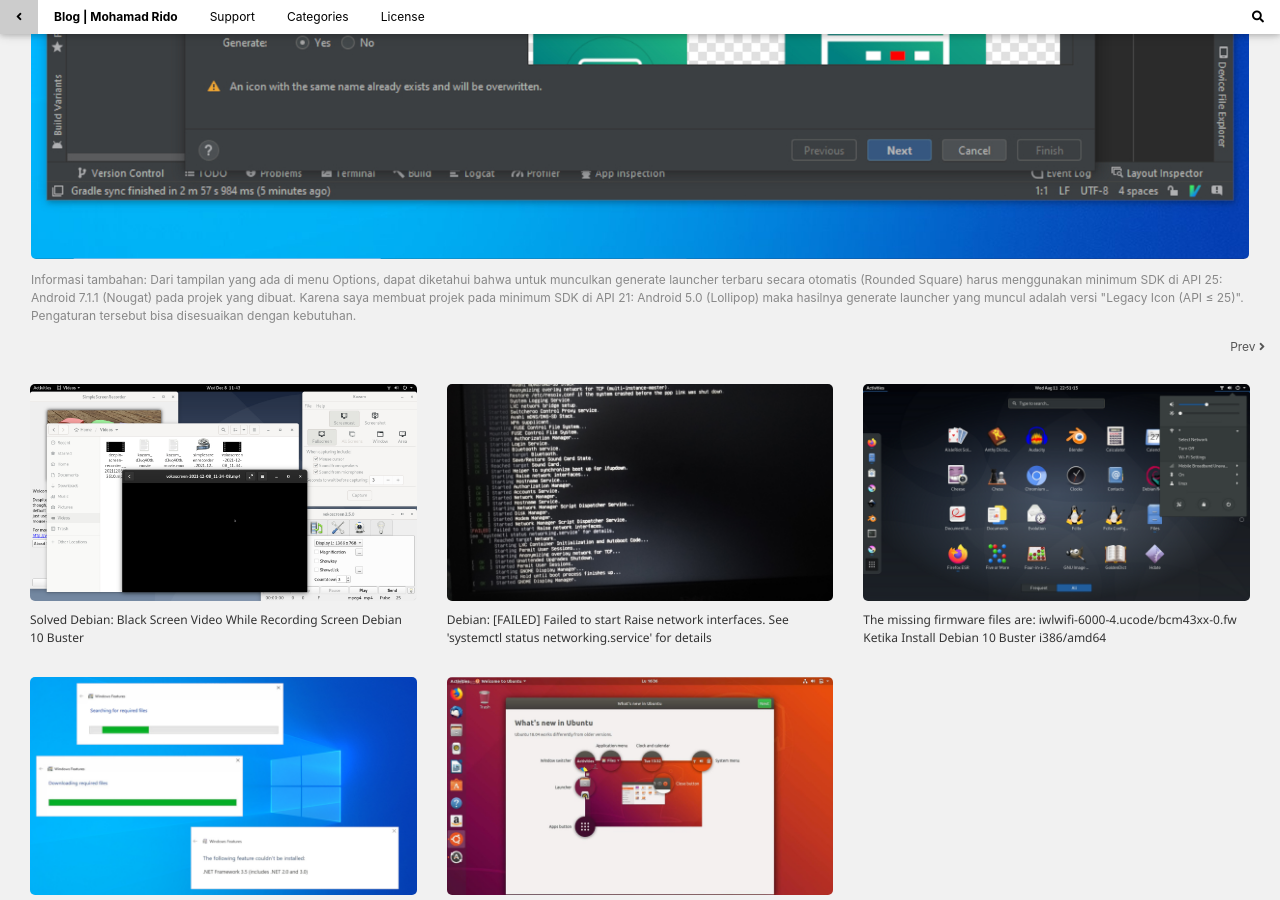
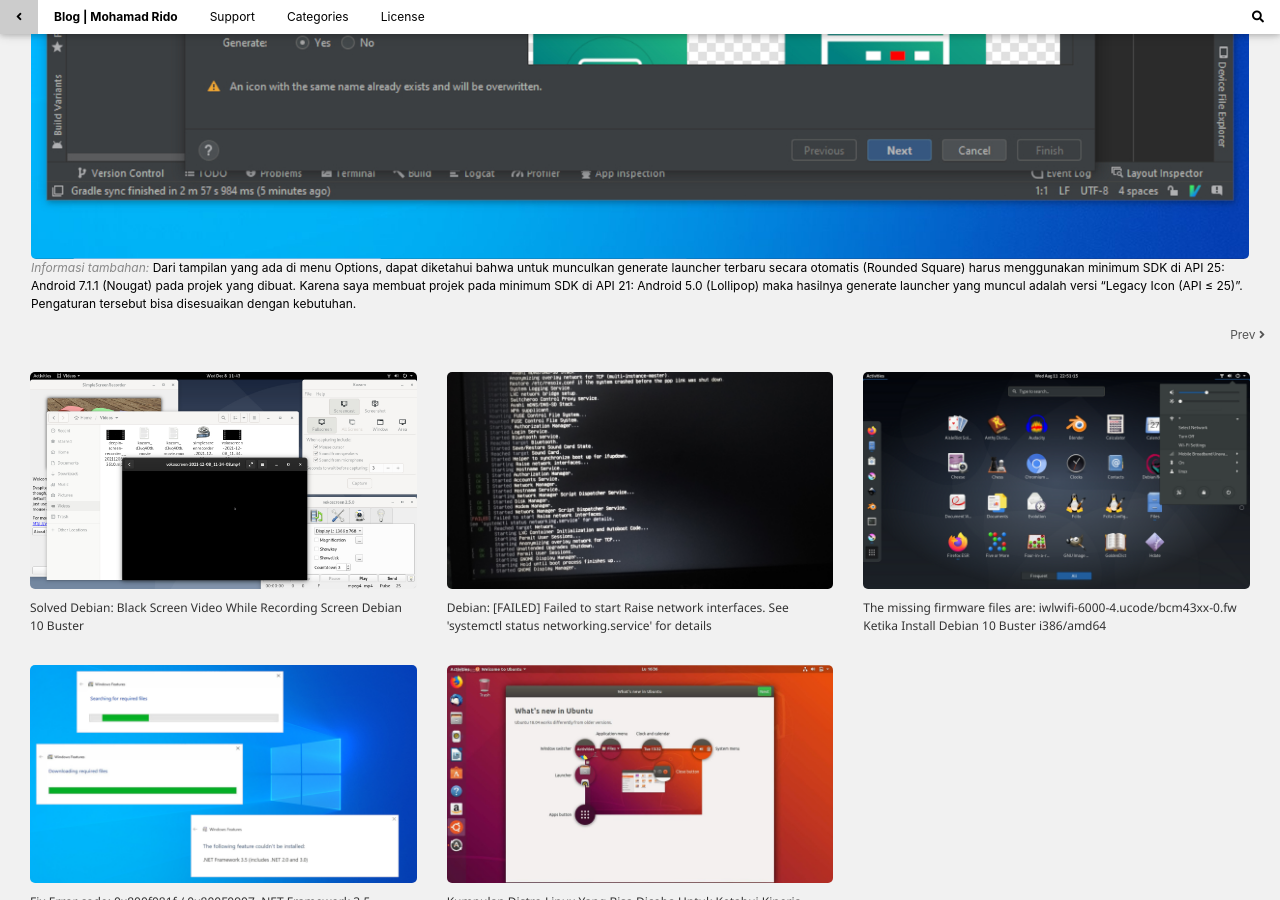
Before and after one commit to mohamadrido/blog, a Jekyll site: the page built from _posts/2022-07-02-cara-generate-rounded-square-launcher-android-studio-legacy-icon.md, in a window 1280 px wide and 900 px high, scrolled down 2234 px. Built offline with Jekyll 4.4.1, drawn with Linux system fonts in a browser that asks for light colours; our own code applies the rules of GitHub Pages for plain Markdown files.

Commit message:
Update 2022-07-02-cara-generate-rounded-square-launcher-android-studio-legacy-icon.md

```diff
--- a/_posts/2022-07-02-cara-generate-rounded-square-launcher-android-studio-legacy-icon.md
+++ b/_posts/2022-07-02-cara-generate-rounded-square-launcher-android-studio-legacy-icon.md
@@ -18,4 +18,4 @@
 Setelah itu akan terbuka tampilan <i style="color:#888;">Configure Image Asset</i>, di sini tidak akan upload ulang gambar icon. Melainkan pilih tab <i style="color:#888;">Options</i> dan pada menu ceklis <i style="color:#888;">Generate</i> yang semula <i style="color:#888;">Yes</i> ganti menjadi <i style="color:#888;">No</i>. Kemudian untuk menyimpan hasilnya pilih <i style="color:#888;">Next</i> dan <i style="color:#888;">Finish</i>. Tampilannya kurang lebih seperti gambar di bawah ini.<br/>
 <br/>
 <img class="img-post" src="{{site.baseurl}}/assets/images/configure-image-asset-android-studio.png"><br/>
-<p style="color:#888;">Informasi tambahan: Dari tampilan yang ada di menu Options, dapat diketahui bahwa untuk munculkan generate launcher terbaru secara otomatis (Rounded Square) harus menggunakan minimum SDK di API 25: Android 7.1.1 (Nougat) pada projek yang dibuat. Karena saya membuat projek pada minimum SDK di API 21: Android 5.0 (Lollipop) maka hasilnya generate launcher yang muncul adalah versi "Legacy Icon (API ≤ 25)". Pengaturan tersebut bisa disesuaikan dengan kebutuhan.</p>
+<i style="color:#888;">Informasi tambahan:</i> Dari tampilan yang ada di menu Options, dapat diketahui bahwa untuk munculkan generate launcher terbaru secara otomatis (Rounded Square) harus menggunakan minimum SDK di API 25: Android 7.1.1 (Nougat) pada projek yang dibuat. Karena saya membuat projek pada minimum SDK di API 21: Android 5.0 (Lollipop) maka hasilnya generate launcher yang muncul adalah versi "Legacy Icon (API ≤ 25)". Pengaturan tersebut bisa disesuaikan dengan kebutuhan.
```
